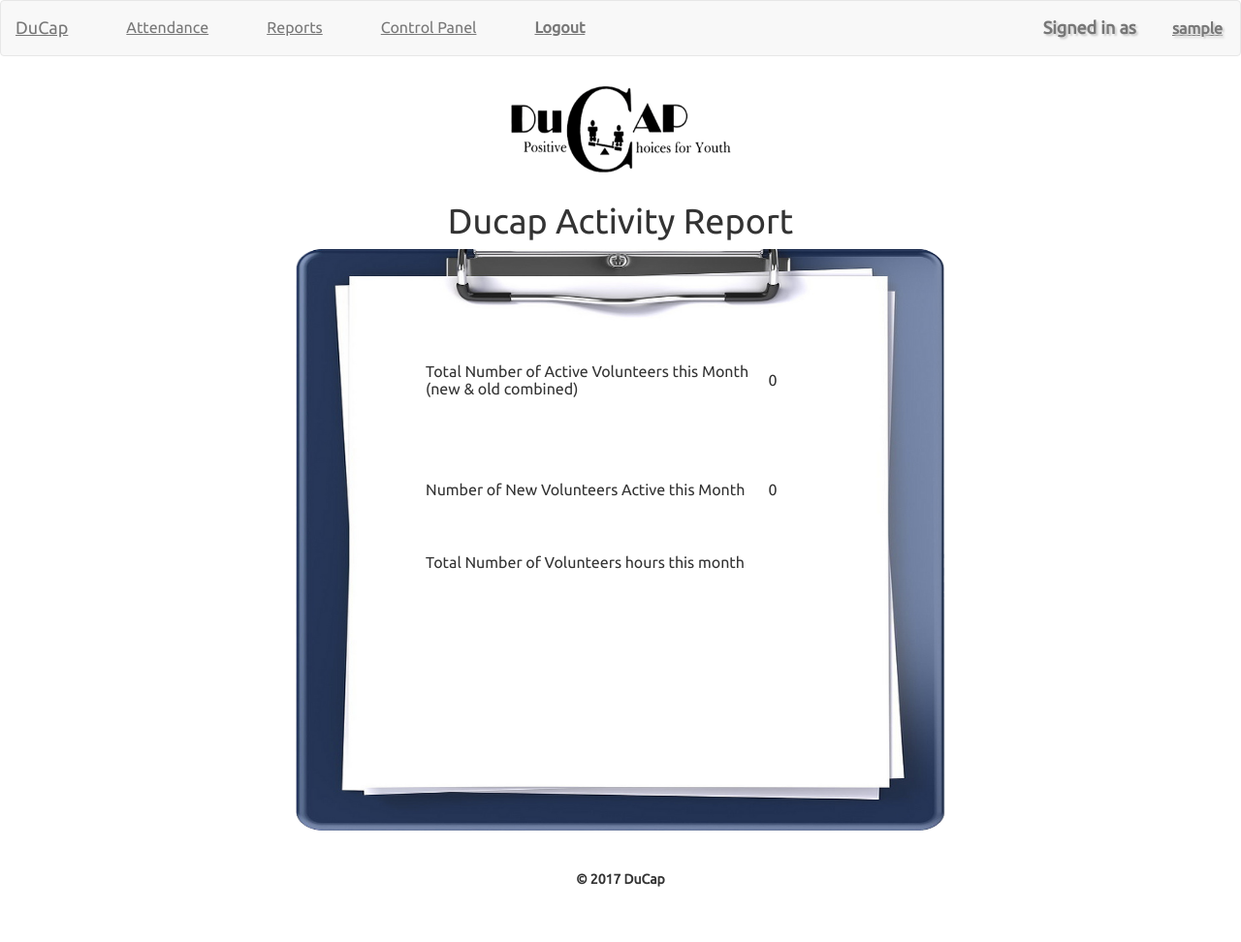
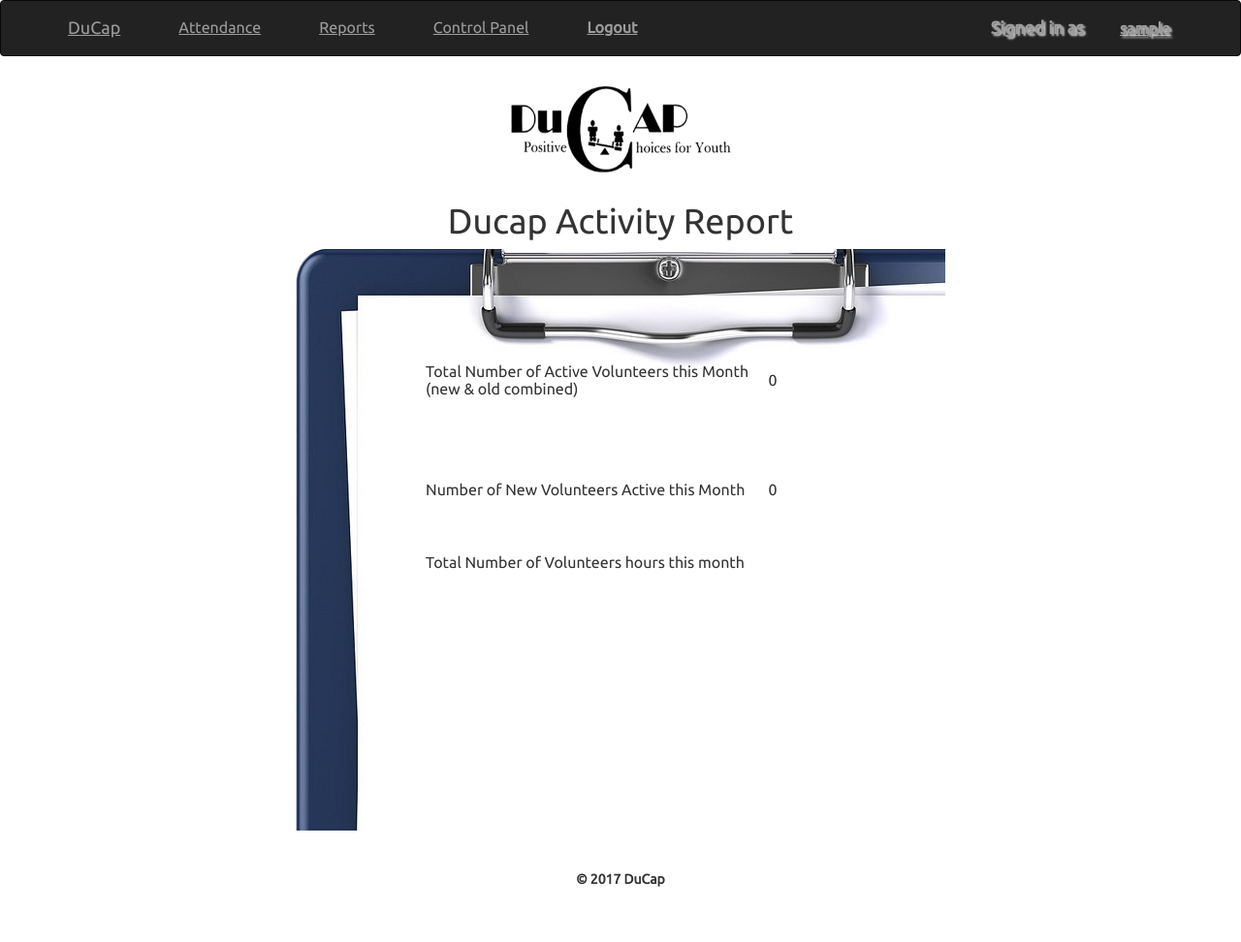
Before and after one commit to jeff-pumas01/ducap, a PHP site: page /reports.php in a window 1280 px wide. Shown: the whole page at 97% size. Run offline with PHP 8.4, Linux system fonts and the light colour scheme; the visitor is signed in with stand-in values (Sample User, id 1); data that the repository does not hold is empty; some libraries are stand-ins or nearby versions; some web fonts are replaced.

Commit message:
fixed the header navbar

```diff
--- a/form/header.php
+++ b/form/header.php
@@ -32,7 +32,7 @@
 		<link rel="shortcut icon" href="http://ducap.org/wp-content/themes/maog/images/favicon.png">
 
 		<!-- Bootstrap CSS -->
-		<link href="css/bootstrap.min.css" rel="stylesheet">
+		<link href="https://maxcdn.bootstrapcdn.com/bootstrap/3.3.7/css/bootstrap.min.css" rel="stylesheet">
 		<!-- Custom CSS -->
 		<link href="css/custom-stylesheet.css" rel="stylesheet">
 		<!-- Custom Fonts -->
--- a/php/header.php
+++ b/php/header.php
@@ -32,7 +32,7 @@
 		<link rel="shortcut icon" href="http://ducap.org/wp-content/themes/maog/images/favicon.png">
 
 		<!-- Bootstrap CSS -->
-		<link href="css/bootstrap.min.css" rel="stylesheet">
+		<link href="https://maxcdn.bootstrapcdn.com/bootstrap/3.3.7/css/bootstrap.min.css" rel="stylesheet">
 		<!-- Custom CSS -->
 		<link href="css/custom-stylesheet.css" rel="stylesheet">
 		<!-- Custom Fonts -->
@@ -40,8 +40,8 @@
 		<link href='https://fonts.googleapis.com/css?family=Ubuntu' rel='stylesheet' type='text/css'>
 	</head>
 	<body>
-	<nav class="navbar navbar-default">
-		<div class="container-fluid">
+	<nav class="navbar navbar-inverse">
+		<div class="container">
 			<!-- Brand and toggle get grouped for better mobile display -->
 			<div class="navbar-header">
 				<button type="button" class="navbar-toggle collapsed" data-toggle="collapse" data-target="#bs-example-navbar-collapse-1" aria-expanded="false">
@@ -58,7 +58,7 @@
 			//if not on login or signup page show other links
 			if(!noLinksNav()) { ?>
 			<!-- Collect the nav links, forms, and other content for toggling -->
-			<div class="collapse navbar-collapse" id="bs-example-navbar-collapse-1">
+			<div id="navbar" class="navbar-collapse collapse">
 				<ul class="nav navbar-nav">
 					<?php if($_SESSION['type'] == "volunteer") { ?>
 						<li <?=echoActiveClassIfRequestMatches("attendance")?>><a href="attendance.php">Attendance</a></li>
--- a/reports.php
+++ b/reports.php
@@ -34,7 +34,7 @@ $num_rows = mysql_num_rows($result);
 		<link rel ="stylesheet" type ="text/css" href ="css/style.css"/>
 <style>
 #reporting{
- background: url("http://cs.lewisu.edu/~syedahasan/imgs/reports-bck.png");
+ background: url("http://cs.lewisu.edu/~syedahasan/imgs/reports-bck.png"); <!-- THIS? -->
  background-size: 100% 100%;  //
  background-repeat: no-repeat;
  height:600px;
```
Also changed, not shown: 3 other files.
